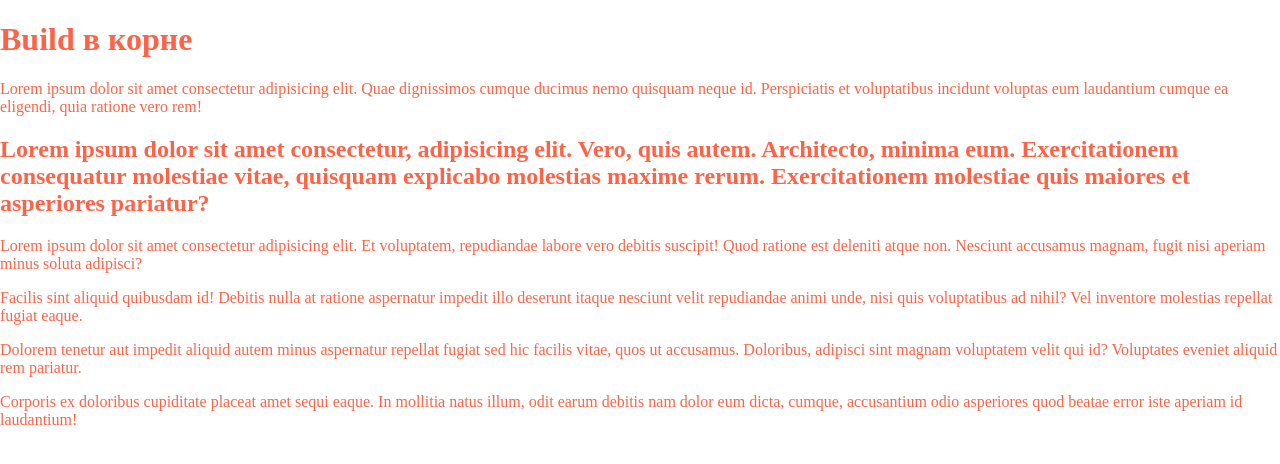
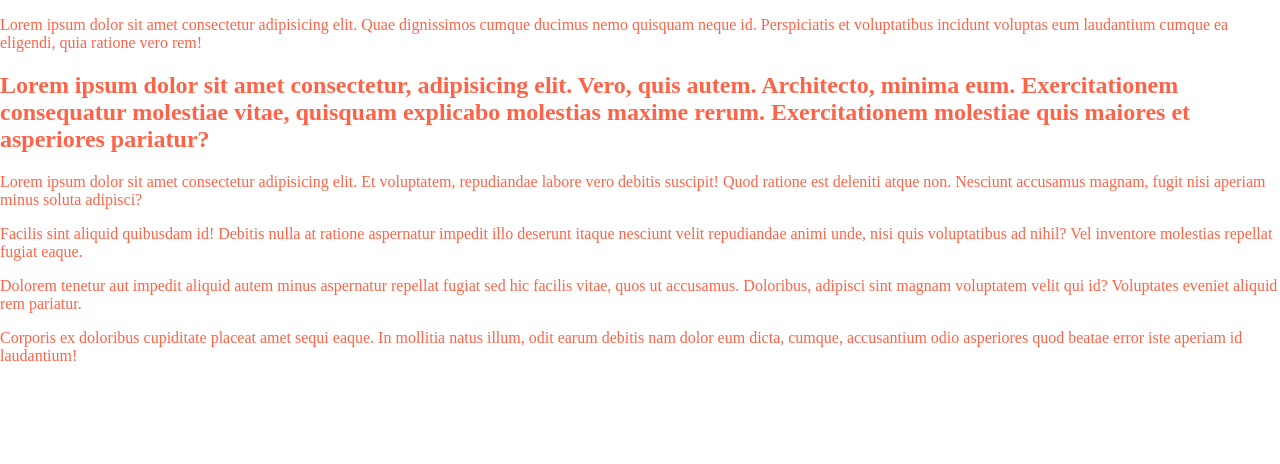
Before and after one commit to a-seredkin/gtihub-pages-example, a plain HTML site: page index.html in a window 1280 px wide. Drawn offline with Linux system fonts and the light colour scheme.

Commit message:
deploy: 088e1ea4e2ec871459cff83c9f2fa41afe79a88a

```diff
--- a/index.html
+++ b/index.html
@@ -10,7 +10,6 @@
 </head>
 
 <body>
-  <h1>Build в корне</h1>
   <p>Lorem ipsum dolor sit amet consectetur adipisicing elit. Quae dignissimos cumque ducimus nemo quisquam neque id.
     Perspiciatis et voluptatibus incidunt voluptas eum laudantium cumque ea eligendi, quia ratione vero rem!</p>
 
```
